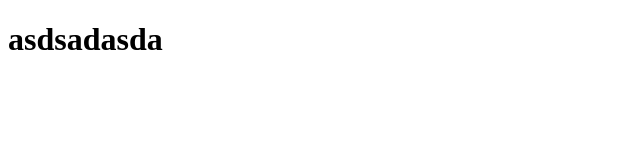
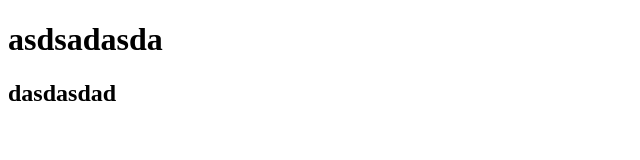
Before and after one commit to senpae09/201test, a plain HTML site: page index.html in a window 1280 px wide. Shown: the whole page, without its empty margins (0-640 px from the left). Drawn offline with Linux system fonts and the light colour scheme.

Commit message:
h2 added

```diff
--- a/index.html
+++ b/index.html
@@ -7,5 +7,6 @@
   </head>
   <body>
     <h1>asdsadasda</h1>
+    <h2>dasdasdad</h2>
   </body>
 </html>
```
